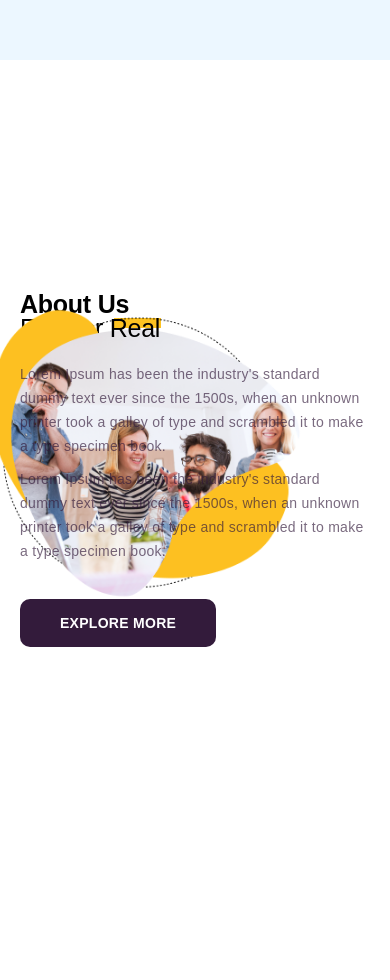
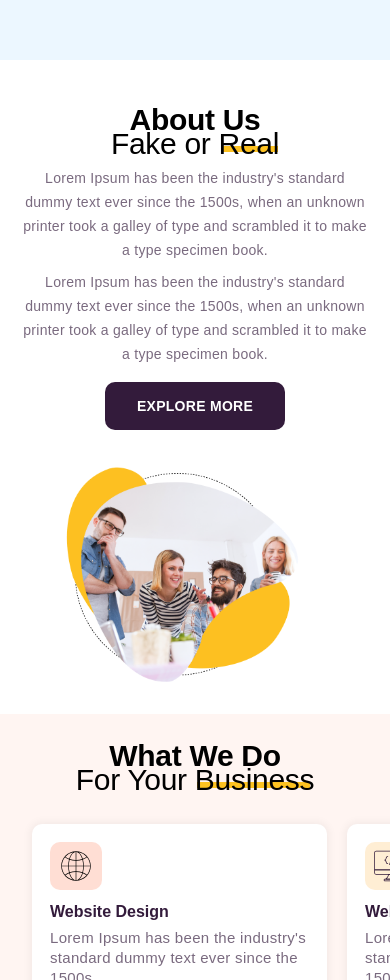
Before and after one commit to vikas-jakhar/dream-agency, a React (Create React App) app: page / in a window 390 px wide. Shown: the part 1020-2000 px from the top of the page. Before the commit the page ends 1895 px from the top, so only its background shows below. Built offline with nearby package versions, Linux system fonts and the light colour scheme; a web font is replaced by a local one.

Commit message:
swiper text change

```diff
--- a/src/App.js
+++ b/src/App.js
@@ -1,15 +1,17 @@
 import './App.css';
 import AboutUs from './components/home/AboutUs';
 import Hero from './components/home/Hero';
+import OurRecentWork from './components/home/OurRecentWork';
 import WhatWeDo from './components/home/WhatWeDo';
 
 function App() {
   return (
-    <>
+    <div className='overflow-hidden'>
       <Hero />
       <WhatWeDo />
       <AboutUs />
-    </>
+      <OurRecentWork />
+    </div>
   );
 }
 
--- a/src/components/common/Heading.jsx
+++ b/src/components/common/Heading.jsx
@@ -1,7 +1,7 @@
 const Heading = ({
     reduceBelow = 1024,
     maxFontSize = 48,
-    minFontSize = 25,
+    minFontSize = 30,
     className = '',
     children,
     ...props
--- a/src/components/common/SecondHeading.jsx
+++ b/src/components/common/SecondHeading.jsx
@@ -3,7 +3,7 @@ import React from 'react';
 const SecondHeading = ({
     reduceBelow = 1024,
     maxFontSize = 48,
-    minFontSize = 25,
+    minFontSize = 30,
     className = '',
     children,
     ...props
@@ -15,7 +15,7 @@ const SecondHeading = ({
         }
         if (child.type === 'span') {
             return React.cloneElement(child, {
-                className: `${child.props.className || ''} relative after:absolute after:left-1 after:w-[94.5%] after:h-2.5 after:bg-off-yellow after:bottom-3.5 after:-z-10`
+                className: `${child.props.className || ''} relative after:absolute md:after:left-1 after:left-0.5 after:w-[94.5%] after:h-1.5 md:after:h-2.5 after:bg-off-yellow md:after:bottom-3.5 after:bottom-2 sm:after:bottom-2.5 after:-z-10`
             });
         }
         return child;
--- a/src/components/home/AboutUs.jsx
+++ b/src/components/home/AboutUs.jsx
@@ -7,16 +7,16 @@ import Button from '../common/Button';
 
 const AboutUs = () => {
     return (
-        <div className='py-24'>
-            <div className="container py-24 relative">
-                <div className="flex flex-row items-center justify-between pt-24 pb-9 mt-1.5">
-                    <img src={meeting} alt="meeting" className='absolute -left-8 top-1/2 -translate-y-1/2' />
-                    <div className="ml-auto max-w-[515px] w-full">
-                        <Heading>About Us</Heading>
-                        <SecondHeading>Fake or <span>Real</span></SecondHeading>
-                        <Paragraph className='mt-5 pt-0.5 mb-2'>Lorem Ipsum has been the industry's standard dummy text ever since the 1500s, when an unknown printer took a galley of type and scrambled it to make a type specimen book.</Paragraph>
-                        <Paragraph className='pt-px'>Lorem Ipsum has been the industry's standard dummy text ever since the 1500s, when an unknown printer took a galley of type and scrambled it to make a type specimen book.</Paragraph>
-                        <Button className='mt-9 px-10'>Explore More</Button>
+        <div className='pt-2 pb-24 lg:pt-24'>
+            <div className="container pb-24 xl:py-24 relative">
+                <div className="flex items-center justify-between pt-24 pb-9 mt-1.5">
+                    <img src={meeting} alt="meeting" className='absolute w-9/12 sm:w-7/12 lg:w-1/2 xl:w-auto left-1/2 bottom-0 sm:-bottom-10 -translate-x-1/2 lg:translate-x-0 translate-y-1/2 lg:-left-3 xl:-left-8 lg:top-1/2 lg:-translate-y-1/2' />
+                    <div className="ml-auto lg:max-w-[515px] w-full relative z-10">
+                        <Heading className='text-center lg:text-left'>About Us</Heading>
+                        <SecondHeading className='text-center lg:text-left'>Fake or <span>Real</span></SecondHeading>
+                        <Paragraph className='md:mt-5 mt-2 pt-0.5 mb-2 text-center lg:text-left'>Lorem Ipsum has been the industry's standard dummy text ever since the 1500s, when an unknown printer took a galley of type and scrambled it to make a type specimen book.</Paragraph>
+                        <Paragraph className='md:pt-px text-center lg:text-left'>Lorem Ipsum has been the industry's standard dummy text ever since the 1500s, when an unknown printer took a galley of type and scrambled it to make a type specimen book.</Paragraph>
+                        <Button className='md:mt-9 mt-4 px-8 sm:px-10 block mx-auto lg:mx-0'>Explore More</Button>
                     </div>
                 </div>
             </div>
--- a/src/components/home/OurRecentWork.jsx
+++ b/src/components/home/OurRecentWork.jsx
@@ -0,0 +1,75 @@
+import Heading from '../common/Heading'
+import SecondHeading from '../common/SecondHeading'
+import { Swiper, SwiperSlide } from 'swiper/react';
+import 'swiper/css';
+import 'swiper/css/navigation';
+import { Navigation } from 'swiper/modules';
+import { WHAT_WE_DO_DATA_LIST } from '../common/Helper';
+import Icon from '../common/Icons';
+
+const OurRecentWork = () => {
+    return (
+        <div className='relative pt-20 sm:pt-24'>
+            <div className="max-w-[1920px] mx-auto w-full relative lg:pt-24 mt-1.5">
+                <div className="container relative z-10">
+                    <Heading className='text-center'>What We Do</Heading>
+                    <SecondHeading className='text-center'>For Your <span>Business</span></SecondHeading>
+                </div>
+                <div className="relative z-10 !ml-5 lg:!ml-[calc((100vw-1024px)/2+143px)] xl:!ml-[calc((100vw-1340px)/2+203px)] custom-ml !mr-0 lg:py-12">
+                    <Swiper
+                        slidesPerView={1.2}
+                        spaceBetween={20}
+                        navigation={{
+                            prevEl: '.prev-button',
+                            nextEl: '.next-button',
+                        }}
+                        loop={true}
+                        modules={[Navigation]}
+                        className="mySwiper !py-8 sm:!py-12 !pl-3"
+                        onInit={(swiper) => {
+                            swiper.params.navigation.prevEl = '.prev-button';
+                            swiper.params.navigation.nextEl = '.next-button';
+                            swiper.navigation.init();
+                            swiper.navigation.update();
+                        }}
+                        breakpoints={{
+                            640: {
+                                slidesPerView: 2.5,
+                                spaceBetween: 30,
+                            },
+                            1024: {
+                                slidesPerView: 2.5,
+                                spaceBetween: 35,
+                            },
+                            1200: {
+                                slidesPerView: 3.25,
+                                spaceBetween: 38,
+                            },
+                            1400: {
+                                slidesPerView: 3.42,
+                                spaceBetween: 41,
+                            },
+                        }}
+                    >
+                        {WHAT_WE_DO_DATA_LIST.map((items, index) => (
+                            <SwiperSlide key={index}>
+                                <div className="w-full h-full min-h-[192px] shadow-3xl bg-white p-[18px] rounded-[10px]">
+                                    <Icon iconName={items.icon} className={`w-[52px] h-12 rounded-[10px] justify-center items-center ${index === 0 ? "bg-off-cream" : index === 1 || index === 4 ? "bg-light-cream" : index === 2 || index === 5 ? "bg-light-sky" : "bg-medium-cream"}`} />
+                                    <p className='mt-3 mb-1.5 text-off-black font-bold text-base leading-5 tracking-[0.055em uppercase]'>{items.course}</p>
+                                    <p className='text-off-black opacity-65 font-light tracking-[0.02em] text-custom-xl leading-5'>Lorem Ipsum has been the industry's standard dummy text ever since the 1500s.</p>
+                                </div>
+                            </SwiperSlide>
+                        ))}
+                    </Swiper>
+                </div>
+                <div className="flex items-center w-fit gap-3.5 mx-auto mt-5 relative z-10">
+                    <Icon iconName='arrow' className='prev-button cursor-pointer w-[35px] h-[34px] rounded-full justify-center items-center opacity-[33%] rotate-180 border-2 border-black' />
+                    <Icon iconName='arrow' className='next-button cursor-pointer w-[35px] h-[34px] rounded-full justify-center items-center border-2 border-black' />
+                </div>
+            </div>
+            <div className="lg:top-[106px] top-14 absolute z-[1] bg-off-cream opacity-30 h-[450px] sm:h-[500px] lg:h-[578px]  lg:rounded-tl-[400px] md:rounded-tl-[300px] sm:rounded-tl-[200px] w-full xl:left-[calc((100vw-1340px)/2+57px)] lg:left-[calc((100vw-1024px)/2+40px)]"></div>
+        </div>
+    )
+}
+
+export default OurRecentWork
--- a/src/components/home/WhatWeDo.jsx
+++ b/src/components/home/WhatWeDo.jsx
@@ -17,8 +17,8 @@ const WhatWeDo = () => {
                     <SecondHeading className='text-center'>For Your <span>Business</span></SecondHeading>
                 </div>
                 <div className="flex items-center w-fit gap-3.5 mx-auto mt-5 relative z-10 lg:absolute lg:bottom-24 lg:!ml-5 lg:left-[calc((100vw-1024px)/2)] xl:left-[calc((100vw-1340px)/2+90px)]">
-                    <Icon iconName='arrow' className='prevButton w-[35px] h-[34px] rounded-full justify-center items-center opacity-[33%] rotate-180 border-2 border-black' />
-                    <Icon iconName='arrow' className='nextButton w-[35px] h-[34px] rounded-full justify-center items-center border-2 border-black' />
+                    <Icon iconName='arrow' className='prevButton cursor-pointer w-[35px] h-[34px] rounded-full justify-center items-center opacity-[33%] rotate-180 border-2 border-black' />
+                    <Icon iconName='arrow' className='nextButton cursor-pointer w-[35px] h-[34px] rounded-full justify-center items-center border-2 border-black' />
                 </div>
                 <div className="relative z-10 !ml-5 lg:!ml-[calc((100vw-1024px)/2+143px)] xl:!ml-[calc((100vw-1340px)/2+203px)] custom-ml !mr-0 lg:py-12">
                     <Swiper
```
